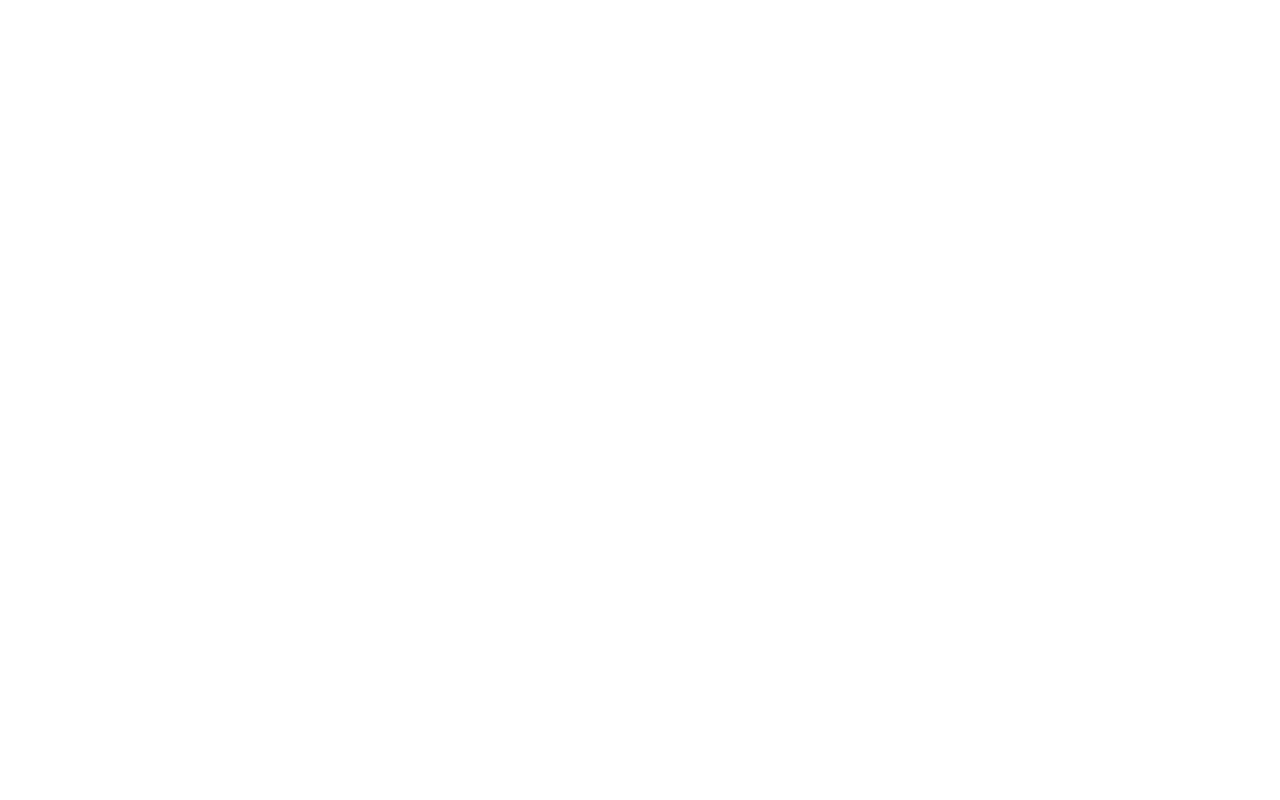
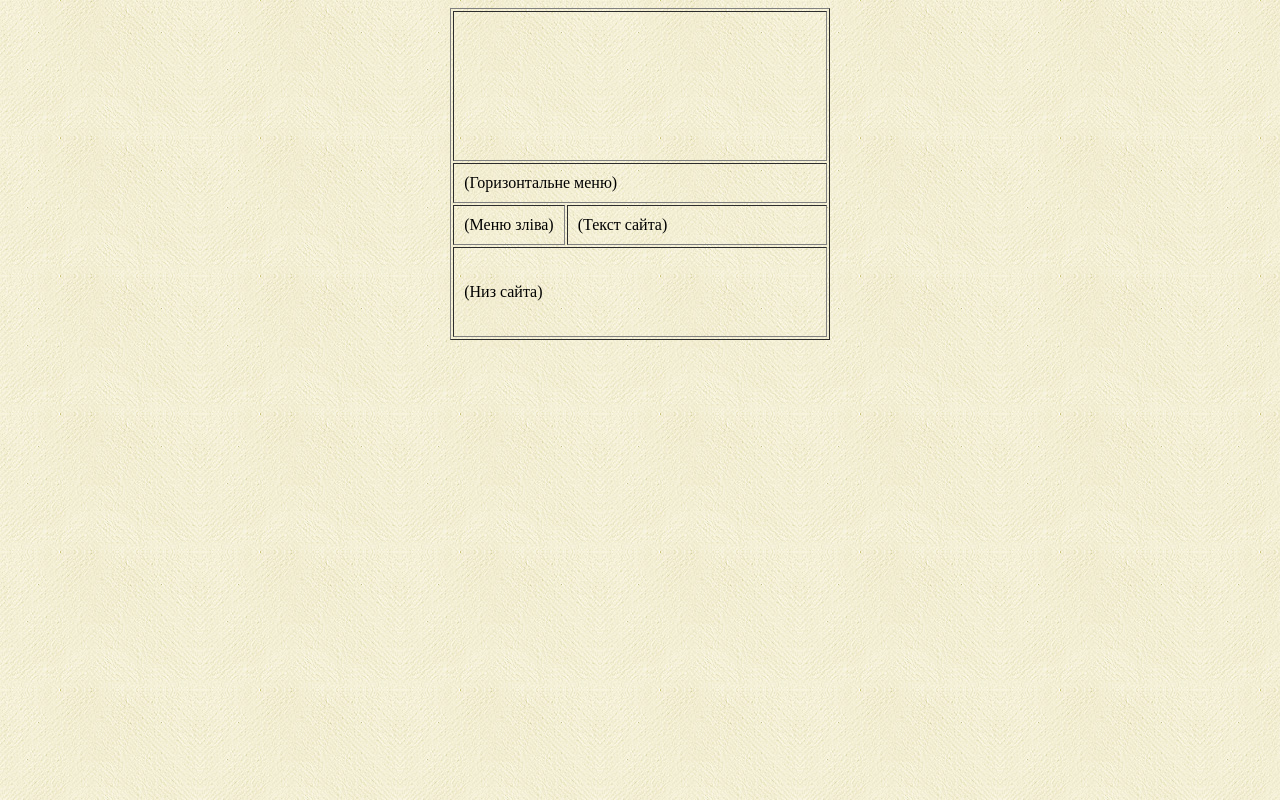
Before and after one commit to rymar64/WebTxt, a plain HTML site: page index.html in a window 1280 px wide. Drawn offline with Linux system fonts and the light colour scheme.

Commit message:
04 - Створив Каркас сайта

```diff
--- a/index.html
+++ b/index.html
@@ -4,6 +4,23 @@
     <title>Сайт web-студії "Web-DECO"</title>
   </HEAD>
   <BODY background="images/bg.jpg">
-
+  <!-- =======================  Каркас сайта ========================= -->
+  <table border="1" align="center" cellpadding="10">
+		<tr>
+			<td colspan="2" height="150" align="right" hspace="5">
+			</td>
+		</tr>
+		<tr>
+			<td colspan="2">(Горизонтальне меню)</td>
+		</tr>
+		<tr>
+			<td width="30%" valign="top">(Меню зліва)</td>
+			<td width="70%">(Текст сайта)</td>
+		</tr>
+		<tr>
+			<td colspan="2" valign="middle" height="90">(Низ сайта)</td>
+		</tr>
+	</table>
+   <!-- ============================================================= -->
   </BODY>
 </HTML>
```
Also changed, not shown: images/bg.jpg (added), images/fon.png (deleted).
